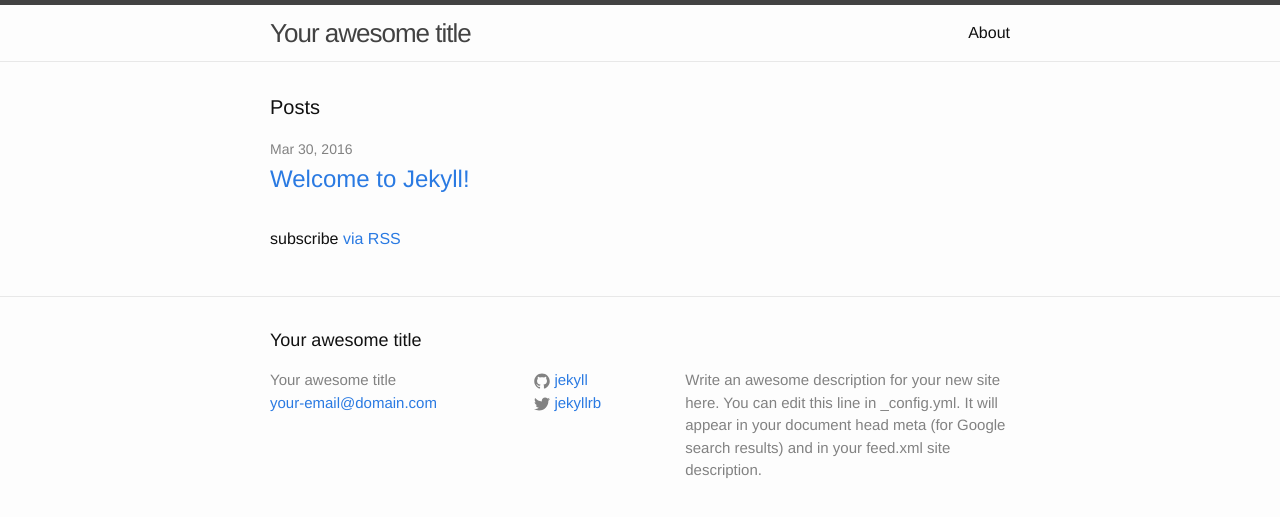
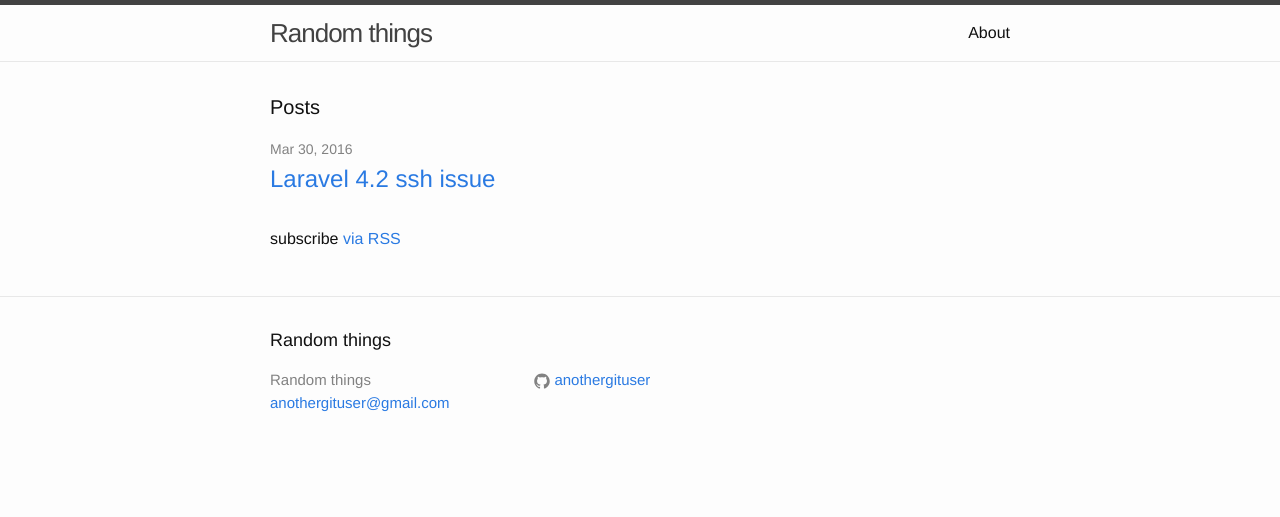
Before and after one commit to anothergituser/anothergituser.github.io, a Jekyll site: the page built from index.html, in a window 1280 px wide. Shown: the top 517 px of the page. Built offline with Jekyll 4.4.1, drawn with Linux system fonts in a browser that asks for light colours.

Commit message:
Laravel 4.2 ssh issue

```diff
--- a/_config.yml
+++ b/_config.yml
@@ -6,16 +6,12 @@
 # 'jekyll serve'. If you change this file, please restart the server process.
 
 # Site settings
-title: Your awesome title
-email: your-email@domain.com
+title: Random things
+email: anothergituser@gmail.com
 description: > # this means to ignore newlines until "baseurl:"
-  Write an awesome description for your new site here. You can edit this
-  line in _config.yml. It will appear in your document head meta (for
-  Google search results) and in your feed.xml site description.
 baseurl: "" # the subpath of your site, e.g. /blog
 url: "http://yourdomain.com" # the base hostname & protocol for your site
-twitter_username: jekyllrb
-github_username:  jekyll
+github_username:  anothergituser
 
 # Build settings
 markdown: kramdown
```
Also changed, not shown: _posts/2016-03-30-laravel-4.2-ssh.markdown (added, +34 -0 lines), _drafts/2016-03-30-welcome-to-jekyll.markdown (renamed from _posts/2016-03-30-welcome-to-jekyll.markdown).
